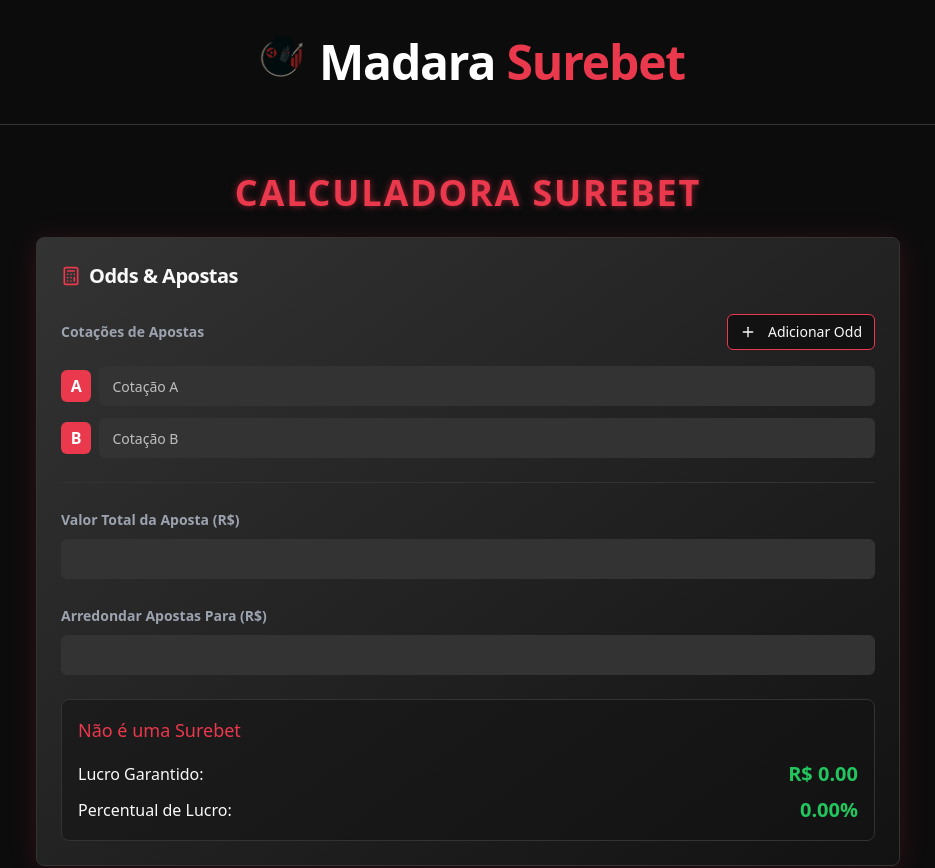
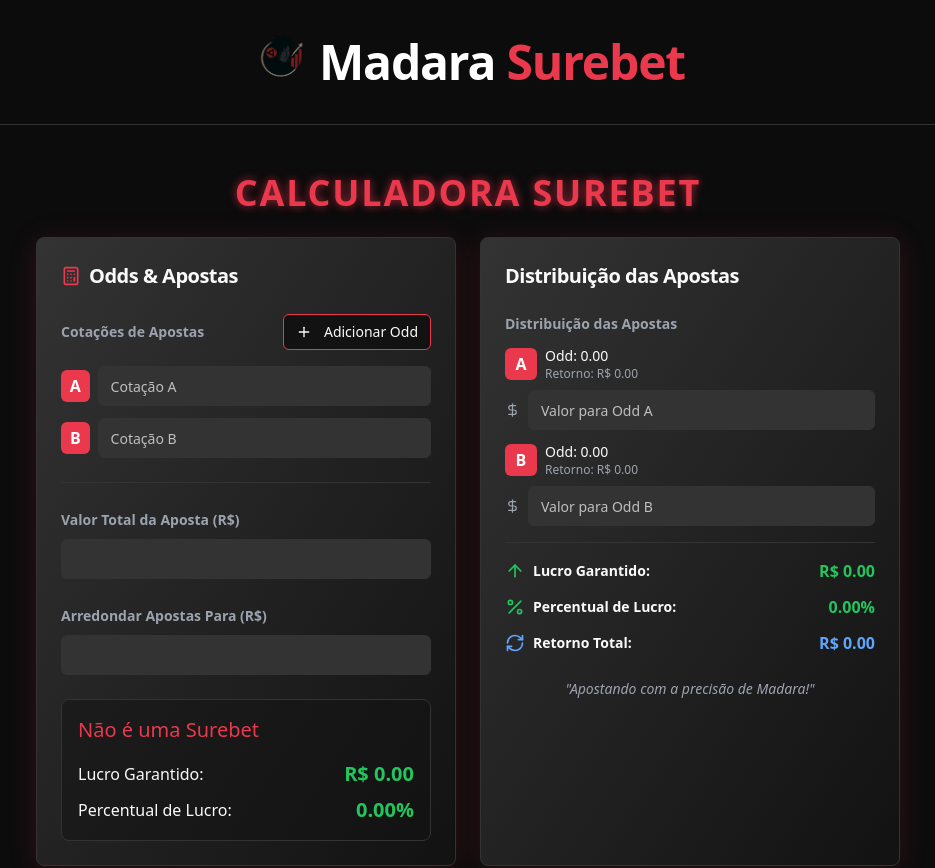
Before and after one commit to kaiofabio2/Calculadora_Madara_Surebet, a React (Vite) app: page / in a window 1280 px wide. Shown: the top 868 px of the page, without its empty margins (172-1107 px from the left). Built offline with nearby package versions, Linux system fonts and the light colour scheme.

Commit message:
Fix: Restore stake distribution input fields
Restore the stake distribution input fields to the right of the odds and bets, and configure them with the same settings as the A and B odds input fields.

```diff
--- a/src/components/ResultsDisplay.tsx
+++ b/src/components/ResultsDisplay.tsx
@@ -53,7 +53,7 @@ const ResultsDisplay = ({
                 type="number"
                 min="0"
                 step="1"
-                value={stake ? stake.toFixed(2) : ''}
+                value={stake || ''}
                 onChange={(e) => {
                   const val = e.target.value === '' ? '' : parseFloat(e.target.value);
                   onSpecificStakeChange(index, val);
--- a/src/components/SurebetCalculator.tsx
+++ b/src/components/SurebetCalculator.tsx
@@ -122,7 +122,9 @@ const SurebetCalculator = () => {
         </h1>
       </div>
 
-      <Card className="uchiha-card mb-6">
+      <div className="grid md:grid-cols-2 gap-6">
+        {/* Left Column: Odds & Inputs */}
+        <Card className="uchiha-card">
           <CardHeader>
             <CardTitle className="text-xl flex items-center">
               <Calculator className="w-5 h-5 mr-2 text-uchiha-red" />
@@ -203,7 +205,7 @@ const SurebetCalculator = () => {
               <div className="mt-6">
                 <div className="p-4 bg-uchiha-black/50 rounded-lg border border-uchiha-gray">
                   <div className={cn(
-                  "text-lg font-medium mb-2",
+                    "text-xl font-medium mb-2",
                     isSurebetPossible ? "text-green-400" : "text-uchiha-red"
                   )}>
                     {isSurebetPossible
@@ -239,7 +241,7 @@ const SurebetCalculator = () => {
           </CardContent>
         </Card>
 
-      {/* Stake Distribution Results */}
+        {/* Right Column: Stake Distribution Results */}
         <Card className="uchiha-card">
           <CardHeader>
             <CardTitle className="text-xl">Distribuição das Apostas</CardTitle>
@@ -261,6 +263,7 @@ const SurebetCalculator = () => {
           </CardContent>
         </Card>
       </div>
+    </div>
   );
 };
 
```
Lines whose indentation alone changed are shown as unchanged.
